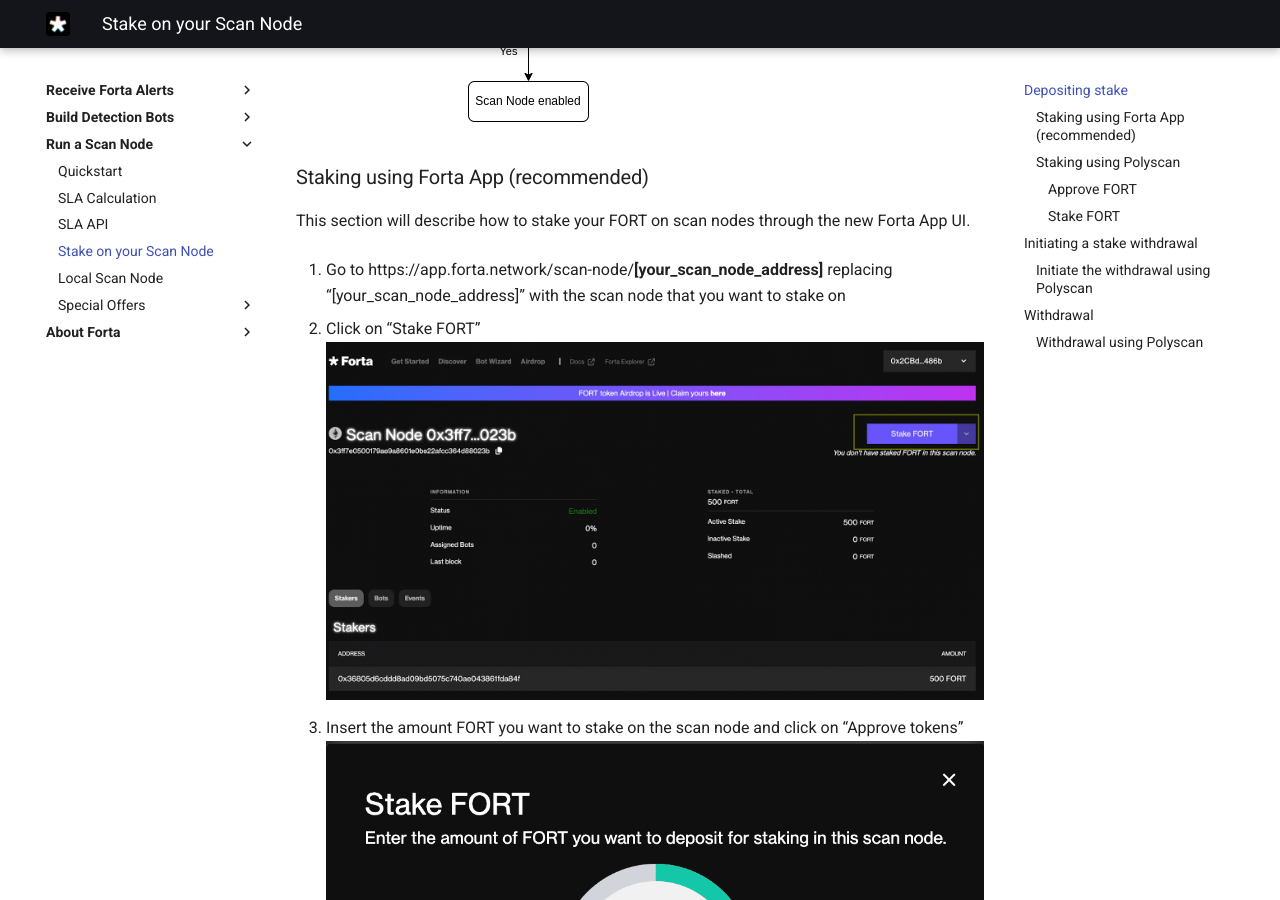
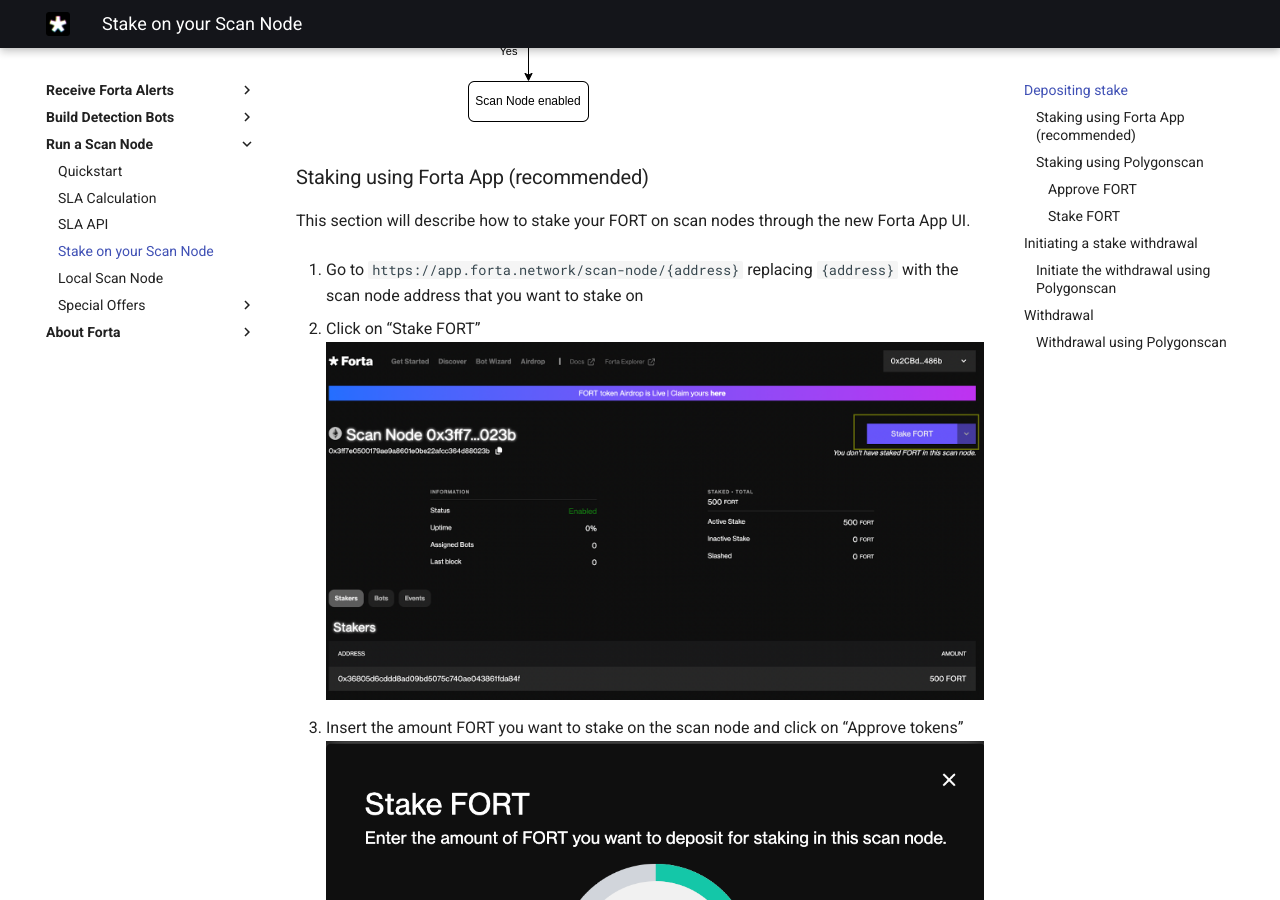
Before and after one commit to forta-network/docs, an MkDocs documentation site: the page built from docs/stake-on-scan-node.md, in a window 1280 px wide and 900 px high, scrolled down 1453 px. Built offline with MkDocs 1.6.1 and Material for MkDocs 9.7.7, drawn with Linux system fonts in a browser that asks for light colours; some of the changed text lies outside the part shown.

Commit message:
fix formatting and typos

```diff
--- a/docs/stake-on-scan-node.md
+++ b/docs/stake-on-scan-node.md
@@ -31,7 +31,7 @@
 
 This section will describe how to stake your FORT on scan nodes through the new Forta App UI.
 
-1. Go to https://app.forta.network/scan-node/**[your_scan_node_address]** replacing “[your_scan_node_address]” with the scan node that you want to stake on
+1. Go to `https://app.forta.network/scan-node/{address}` replacing `{address}` with the scan node address that you want to stake on
 
 2. Click on “Stake FORT”
     ![Click on "Stake Fort"](stake-node1.png)
@@ -42,7 +42,7 @@
 4. Confirm the transaction
     ![Confirm transaction](stake-node3.png)
 
-### Staking using Polyscan
+### Staking using Polygonscan
 
 #### Approve FORT
 
@@ -99,7 +99,7 @@
 
 ![staking init withdrawal](stake-images/staking-init-withdrawal.png)
 
-### Initiate the withdrawal using Polyscan
+### Initiate the withdrawal using Polygonscan
 
 1. Go to Forta staking contract page, [section _Write as Proxy_](https://polygonscan.com/address/0xd2863157539b1D11F39ce23fC4834B62082F6874#writeProxyContract)
 
@@ -123,7 +123,7 @@
 
 ![staking withdrawal](stake-images/staking-withdrawal.png)
 
-### Withdrawal using Polyscan
+### Withdrawal using Polygonscan
 
 1. When the _staking delay_ is over, go to Forta staking contract page, [section _Write as Proxy_](https://polygonscan.com/address/0xd2863157539b1D11F39ce23fC4834B62082F6874#writeProxyContract)
 
```
Also changed, not shown: docs/alchemy-partnership.md (+6 -5 lines).
